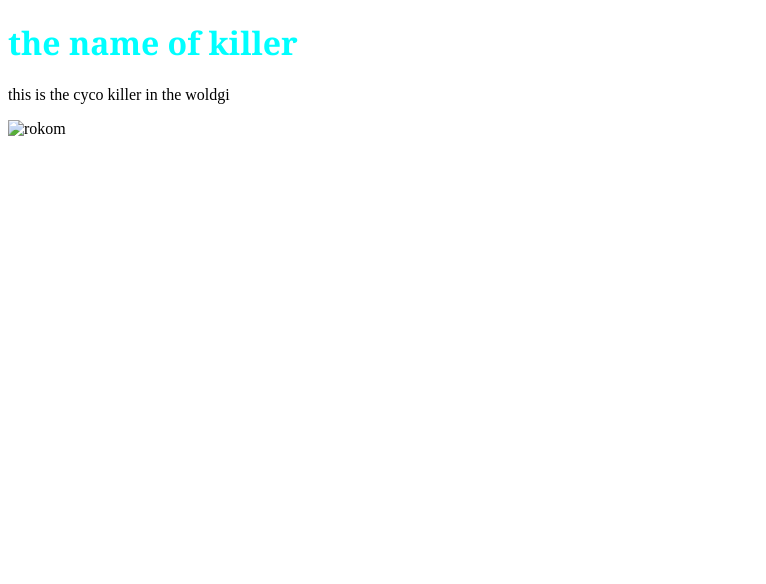
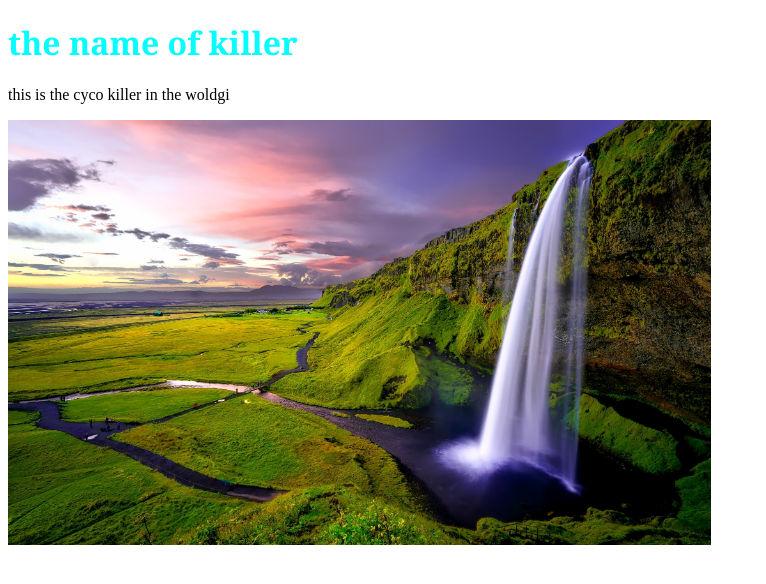
Before and after one commit to ff245185/my-test-file, a plain HTML site: page index.html in a window 1280 px wide. Shown: the whole page, without its empty margins (0-766 px from the left). Drawn offline with Linux system fonts and the light colour scheme.

Commit message:
png added

```diff
--- a/style.css
+++ b/style.css
@@ -4,6 +4,6 @@ h1{
 
  }
  img{
-    hight:40px;
-    width: 33px;
+    hight:900px;
+    width: 703px;
  }
```
Also changed, not shown: 1.jpg (added).
